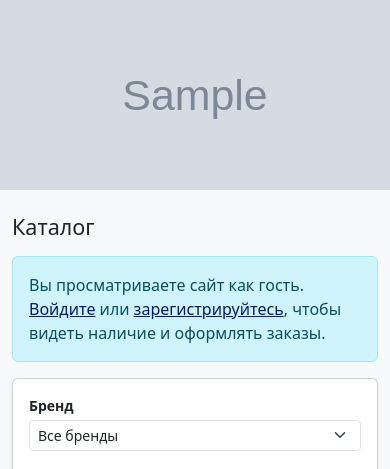
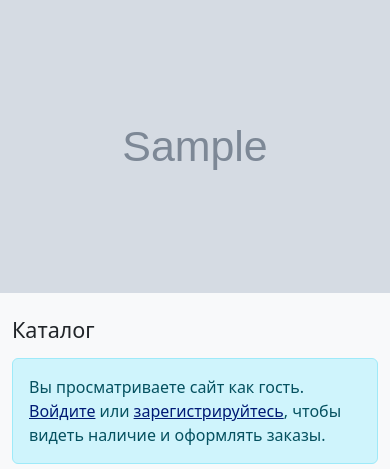
Before and after one commit to axci/ams_website, a Django app: page / in a window 390 px wide. Shown: the part 61-530 px from the top of the page. Run offline with Django 5.2, Linux system fonts and the light colour scheme; data comes from the database, SQL or seed files in the repository; tables that the repository leaves empty hold one stand-in row (values such as "Sample post"); grey boxes marked "Sample" are stand-in pictures; some libraries are stand-ins or nearby versions.

Commit message:
Show the full banner image instead of cropping it
The home-page banner used a fixed 360px height with object-fit: cover, clipping ~33px off the top and ~34px off the bottom of every 1920×648 slide. Switch .banner-img to height:auto so each slide shows in full — all slides share that size, so there is no layout shift.

Co-Authored-By: Claude Opus 4.8 <noreply@anthropic.com>

```diff
--- a/static/css/styles.css
+++ b/static/css/styles.css
@@ -96,15 +96,10 @@
 }
 
 .banner-img {
+  /* Slides are all 1920×648; show the whole image (no top/bottom crop). */
+  display: block;
   width: 100%;
-  height: 360px;
-  object-fit: cover;
-}
-
-@media (max-width: 768px) {
-  .banner-img {
-    height: 190px;
-  }
+  height: auto;
 }
 
 .warehouse-img {
```
